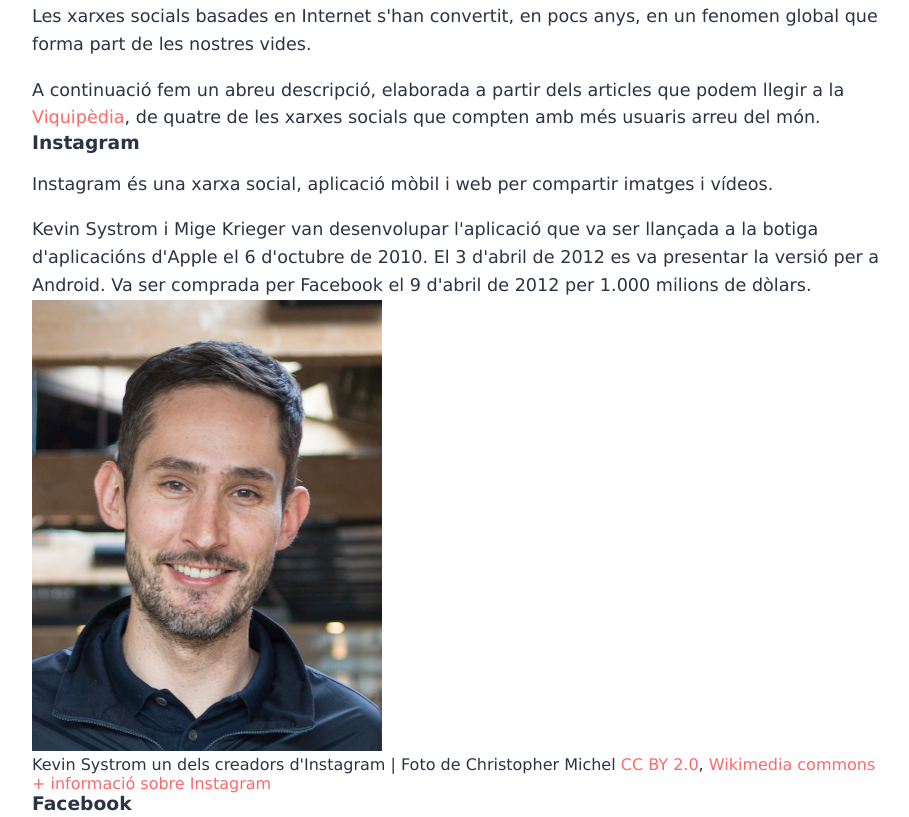
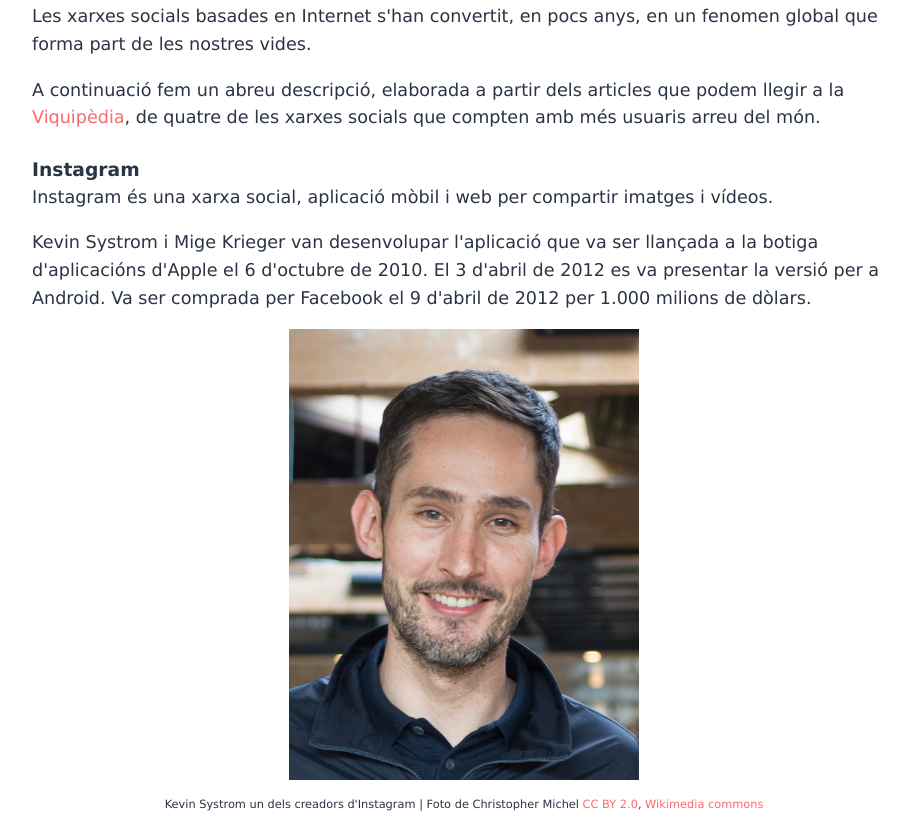
Before and after one commit to CharlieCastleWeb/UOC-HTML-P1, a plain HTML site: page xarxes.html in a window 1280 px wide. Shown: the part 354-1171 px from the top of the page, without its empty margins (176-1085 px from the left). Drawn offline with Linux system fonts and the light colour scheme.

Commit message:
Complete design xarxes page

```diff
--- a/css/estils.css
+++ b/css/estils.css
@@ -254,5 +254,34 @@ li.users p {
 i {
     transform: scaleX(-1) scale(0.7);
     margin-right: 0.1em;
+}
 
+/* Xarxes */
+
+.xarxa-social {
+    margin-top: 1.7em;
 }
+
+.xarxa-social p:first-of-type {
+    margin-top: 0.2em;
+}
+
+.xarxa-social figure {
+    margin-top: 1em;
+    text-align: center;
+}
+
+.xarxa-social figcaption {
+    font-size: 0.71rem;
+    margin-top: 1.2em;
+}
+
+/* .xarxa-social figcaption a {
+    font-size: 1rem;
+} */
+
+.xarxa-social>a:last-of-type {
+    font-size: 0.8rem;
+    display: block;
+    margin-top: 1.6em;
+}
```
